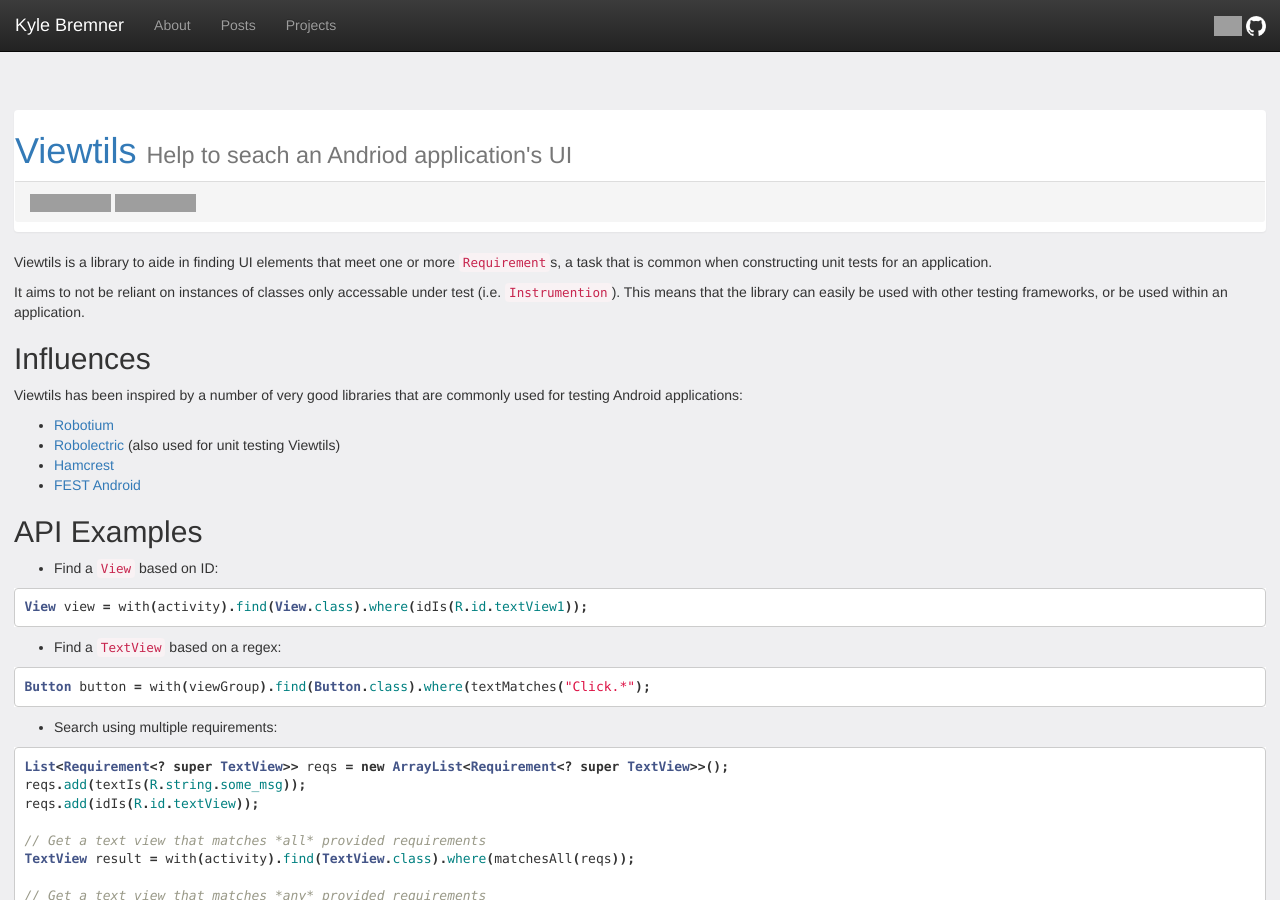
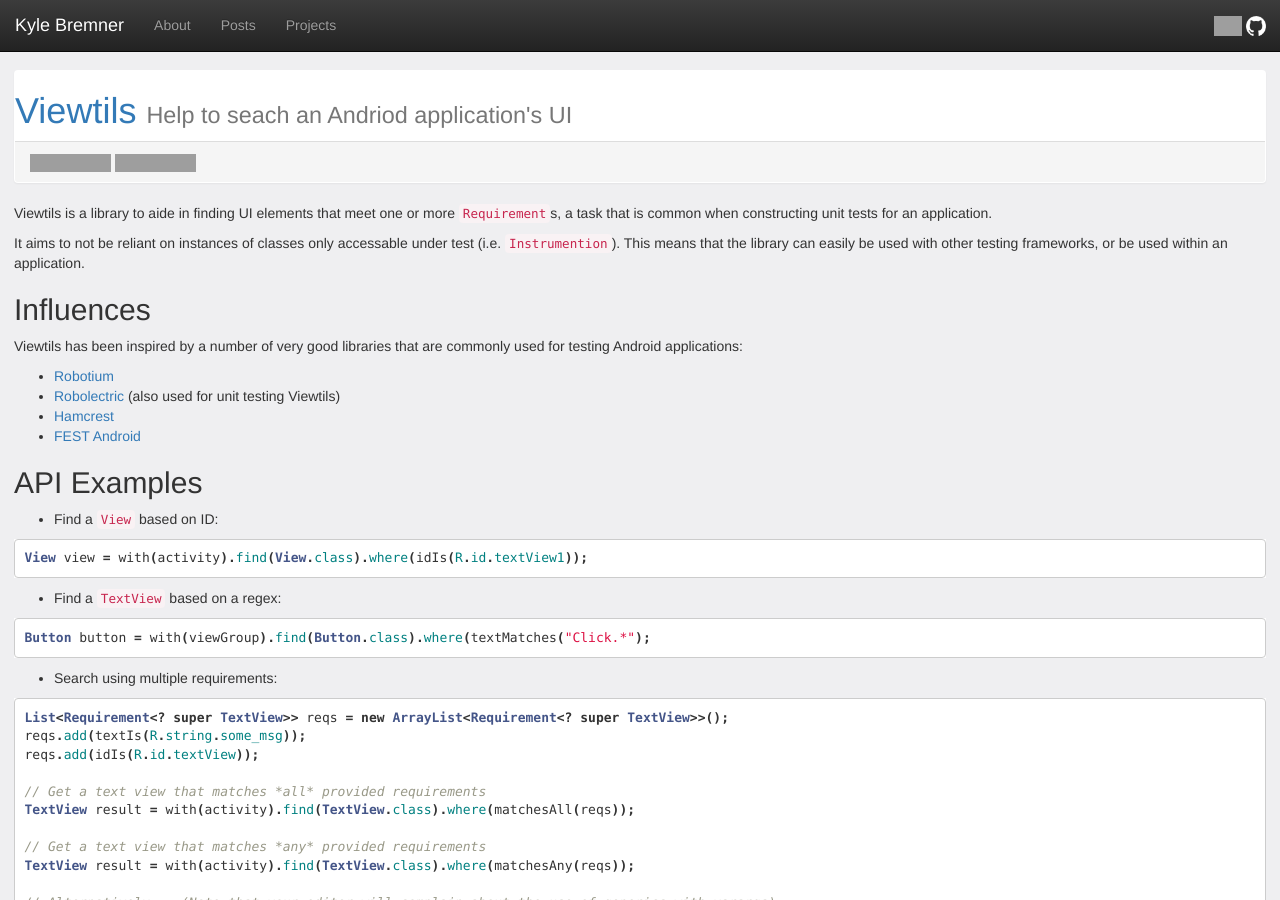
Before and after one commit to kbremner/kbremner.github.io, a Jekyll site: the page built from projects/Viewtils.md, in a window 1280 px wide and 900 px high. Built offline with Jekyll 4.4.1, drawn with Linux system fonts in a browser that asks for light colours; nearby versions of some CDN libraries; Markdown is read by kramdown in place of the engine named in the settings; grey boxes are pictures that could not be loaded.

Commit message:
Updated Viewtils.md

```diff
--- a/projects/Viewtils.md
+++ b/projects/Viewtils.md
@@ -4,7 +4,7 @@
 published: true
 ---
 
-<div class="panel panel-header page-header">
+<div class="panel panel-header">
 <h1><a href="https://github.com/kbremner/Viewtils" target="_blank">Viewtils</a> <br class="visible-xs"><small>Help to seach an Andriod application's UI</small></h1>
 <div class="panel-footer">
 <a href="https://travis-ci.org/kbremner/Viewtils" target="_blank"><img class="build-info-tag" src="https://travis-ci.org/kbremner/Viewtils.png"></a> <a href="https://coveralls.io/r/kbremner/Viewtils?branch=master" target="_blank"><img class="build-info-tag" src="https://coveralls.io/repos/kbremner/Viewtils/badge.png?branch=master"></a>
```
